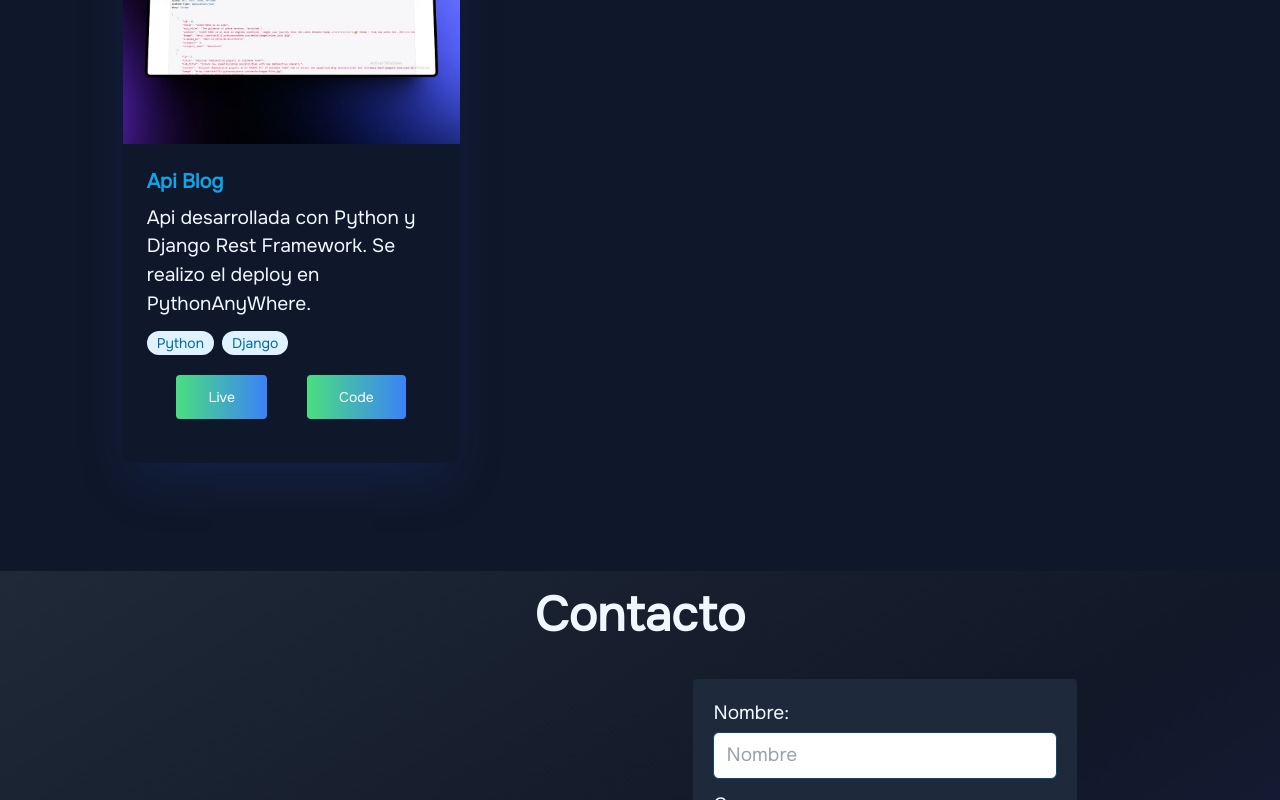
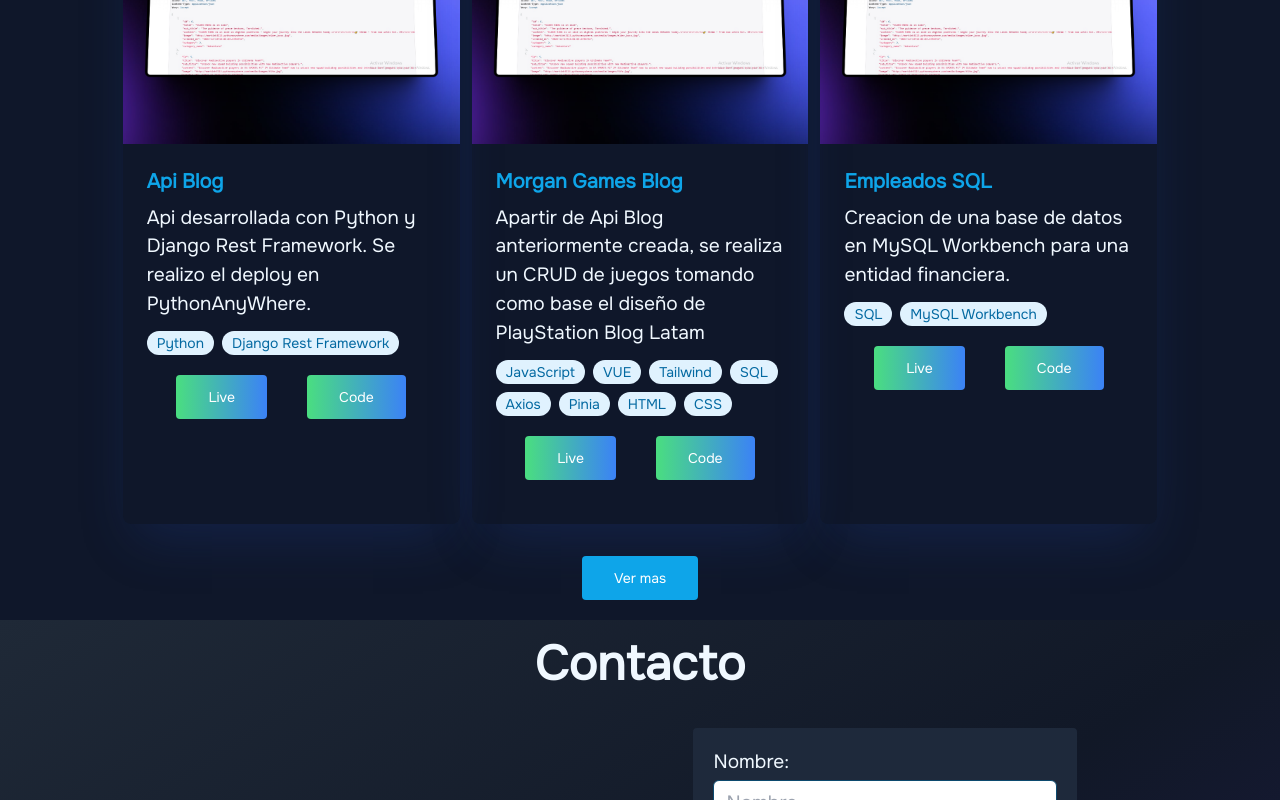
Before and after one commit to mlmh3113/portfolio-vue, a Vue app: page / in a window 1280 px wide. Shown: the part 1849-2649 px from the top of the page. Built offline with nearby package versions, Linux system fonts and the light colour scheme.

Commit message:
add show more botton

```diff
--- a/src/components/HeroComponent.vue
+++ b/src/components/HeroComponent.vue
@@ -32,7 +32,6 @@
 
 <script setup>
 import { computed } from 'vue';
-import { projects } from '../data/projects';
 
 const emit = defineEmits([
     'darkMode'
--- a/src/components/PortfolioComponent.vue
+++ b/src/components/PortfolioComponent.vue
@@ -7,7 +7,7 @@
             :class="isDark ? 'dark' : 'text-black'">
 
             <div class="rounded-lg shadow-2xl overflow-hidden my-4"
-                :class="isDark ? 'dark shadow-blue-900/30' : 'text-black bg-white'" v-for="item in projects" :key="item.id">
+                :class="isDark ? 'dark shadow-blue-900/30' : 'text-black bg-white'" v-for="item in projects.slice(0,cantidad )" :key="item.id">
                 <div class=" h-30">
                     <img class="h-full w-full object-fill object-center" src="/images/blogApi_Python.png" :alt=item.title
                         loading="lazy">
@@ -43,12 +43,18 @@
 
 
         </div>
+        <div class="flex justify-center">
+            <button class="btn inline-block rounded bg-sky-500 px-8 py-3 text-sm font-medium text-white transition hover:scale-110 hover:shadow-xl focus:outline-none focus:ring active:bg-sky-400"
+             @click="mostrarMas" v-if="toggleMostrar ? value='Ver menos' : value='Ver mas'">{{ value }}</button>
+        </div>
+
     </div>
 </template>
 
 <script setup>
-import { computed } from 'vue';
+import { ref , computed } from 'vue';
 import { projects } from '../data/projects';
+
 
 const emit = defineEmits([
     'darkMode'
@@ -59,6 +65,9 @@ const isDark = computed(() => {
     return props.dark;
 })
 
+const cantidad = ref(3)
+const toggleMostrar= ref(false)
+
 
 const props = defineProps({
     dark: {
@@ -66,6 +75,15 @@ const props = defineProps({
     }
 })
 
+const mostrarMas =() => {
+    toggleMostrar.value = !toggleMostrar.value
+    if (toggleMostrar.value == true) {
+        cantidad.value = projects.length
+    }else {
+        cantidad.value = 3
+    }
+}
+
 </script>
 
 <style scoped></style>
--- a/src/data/projects.js
+++ b/src/data/projects.js
@@ -5,7 +5,32 @@ export const projects = [
         "description": "Api desarrollada con Python y Django Rest Framework. Se realizo el deploy en PythonAnyWhere.",
         "github": "https://github.com/mlmh3113/drfpython.git",
         "live": "http://martinh3113.pythonanywhere.com/posts/",
-        "tecnologies":["Python","Django",]
-    }
+        "tecnologies":["Python","Django Rest Framework"]
+    },
+    {
+        "id": 2,
+        "title": "Morgan Games Blog",
+        "description": "Apartir de Api Blog anteriormente creada, se realiza un CRUD de juegos tomando como base el diseño de PlayStation Blog Latam",
+        "github": "https://github.com/mlmh3113/drfpython.git",
+        "live": "http://martinh3113.pythonanywhere.com/posts/",
+        "tecnologies":["JavaScript","VUE","Tailwind","SQL","Axios","Pinia","HTML","CSS"]
+    },
+    {
+        "id": 3,
+        "title": "Empleados SQL",
+        "description": "Creacion de una base de datos en MySQL Workbench para una entidad financiera.",
+        "github": "https://github.com/mlmh3113/drfpython.git",
+        "live": "http://martinh3113.pythonanywhere.com/posts/",
+        "tecnologies":["SQL","MySQL Workbench",]
+    },
+    {
+        "id": 4,
+        "title": "Gestion Empleados",
+        "description": "Aplicacion web para la gestion de empleados de una entidad financiera.",
+        "github": "https://github.com/mlmh3113/drfpython.git",
+        "live": "http://martinh3113.pythonanywhere.com/posts/",
+        "tecnologies":["JavaScript","VUE","Tailwind","Axios","HTML","CSS"]
+    },
+
 
 ]
```
